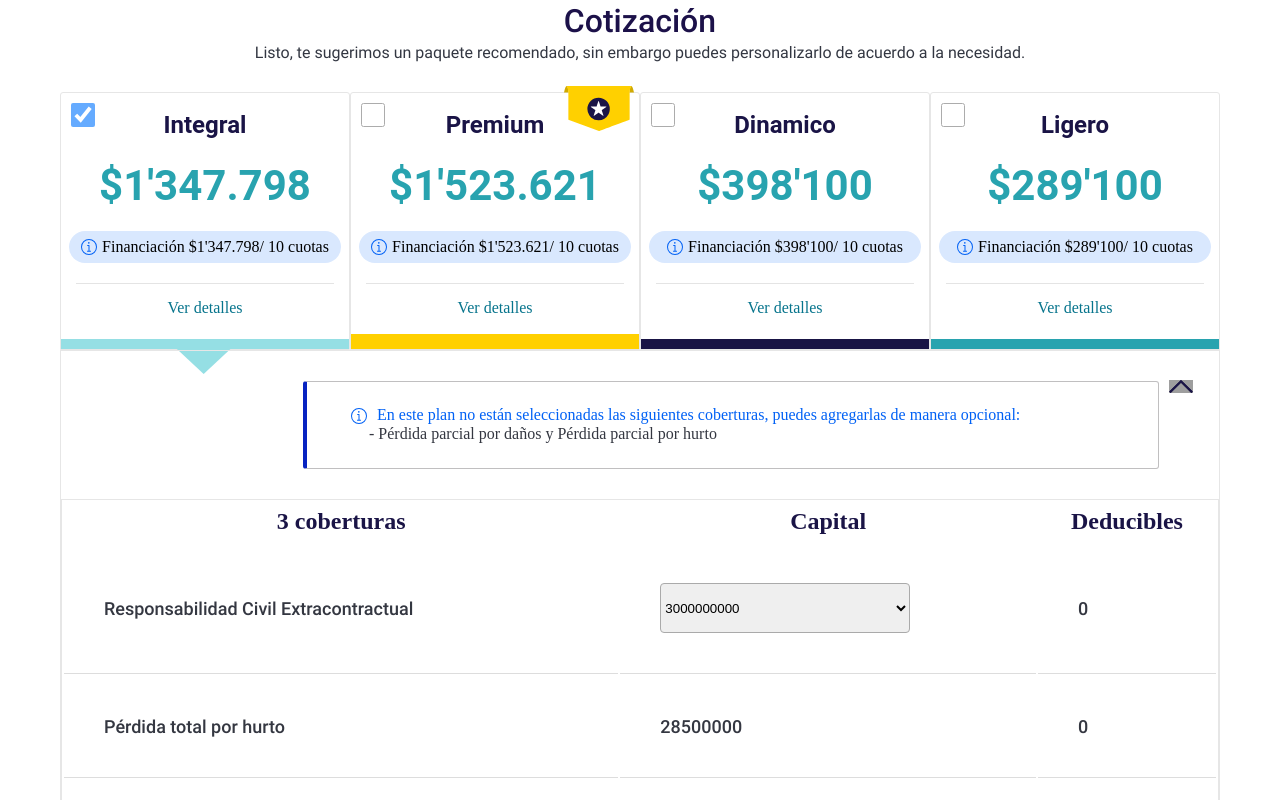
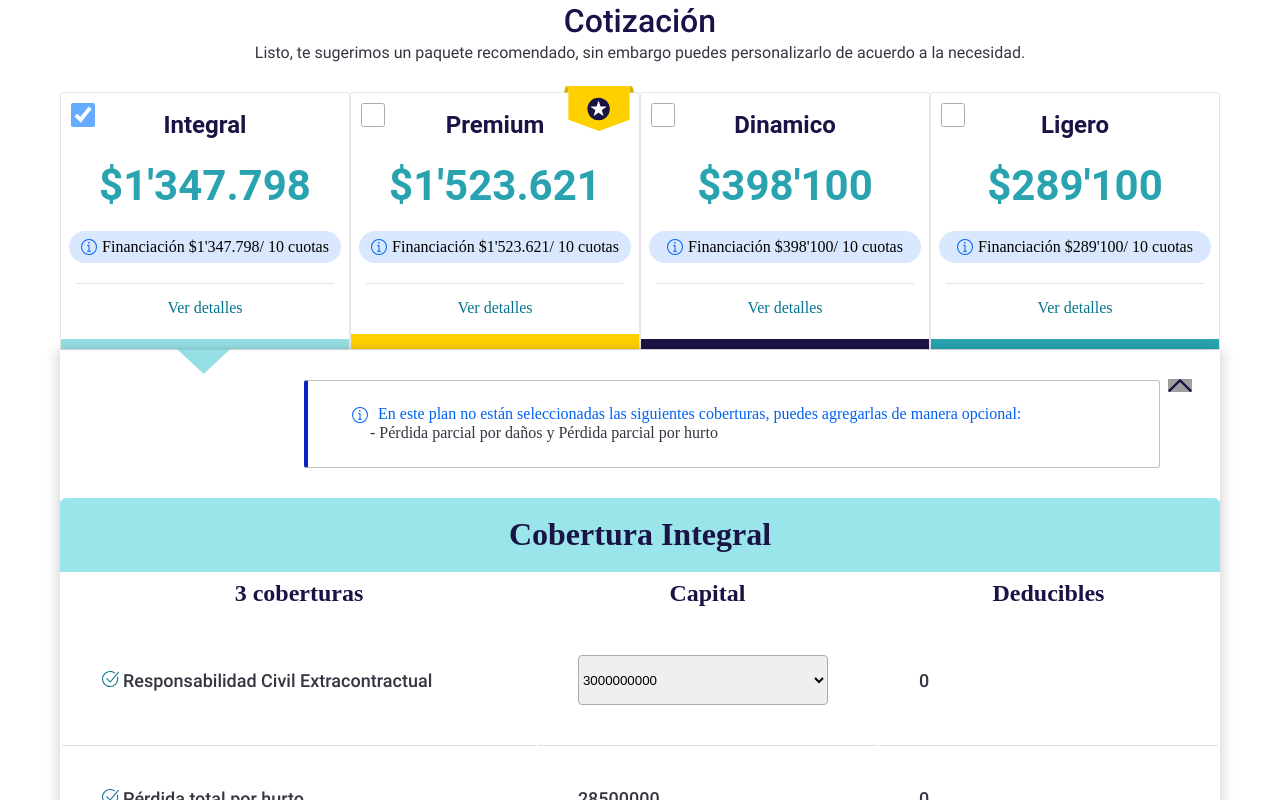
Before and after one commit to FedericoBenitezItConsultores/-opportunity-factory-practice-project, a React (Vite) app: page /price in a window 1280 px wide. Both pictures are taken after a click on the checkbox 83 px from the left and 115 px from the top of the page. Shown: the top 800 px of the page. Built offline with nearby package versions, Linux system fonts and the light colour scheme; grey boxes are pictures that could not be loaded.

Commit message:
[FEATURE] add the second table and update styles

```diff
--- a/src/components/molecules/tables-plans/InfPlans.jsx
+++ b/src/components/molecules/tables-plans/InfPlans.jsx
@@ -1,10 +1,12 @@
 import styles from "./styles.module.css";
 import img_financing from "../../../assets/svg/CombinedShape.svg";
 import img_arrow_down from "../../../assets/svg/flechitaArriba.svg";
-import TablesPlans from "./TablesPlans";
+import TableCobertura from "./TableCobertura";
+import TableAsistencia from "./TableAsistencia";
 export default function InfPlans({ plan }) {
+  console.log(plan);
   return (
-    <div className={styles.div_root}>
+    <div className={styles.div_root1}>
       <img
         className={styles.img_arrow_down}
         src={img_arrow_down}
@@ -41,7 +43,35 @@ export default function InfPlans({ plan }) {
           </p>
         </div>
       </div>
-      <TablesPlans plan={plan} />
+      {plan && (
+        <>
+          <div>
+            <div
+              style={{
+                backgroundColor: plan.styles_tables.bg,
+                color: plan.styles_tables.color,
+              }}
+              className={styles.title_table}
+            >
+              <h1>Cobertura {plan.name}</h1>
+            </div>
+            <TableCobertura plan={plan} />
+          </div>
+          <div>
+            <div
+              style={{
+                marginTop: "100px",
+                backgroundColor: plan.styles_tables.bg,
+                color: plan.styles_tables.color,
+              }}
+              className={styles.title_table}
+            >
+              <h1>Asistencias {plan.name}</h1>
+            </div>
+            <TableAsistencia plan={plan} />
+          </div>
+        </>
+      )}
     </div>
   );
 }
--- /dev/null
+++ b/src/components/molecules/tables-plans/TableAsistencia.jsx
@@ -0,0 +1,47 @@
+import styles from "./styles.module.css";
+import icon_done from "../../../assets/svg/icon_done.svg";
+
+export default function TableAsistencia({ plan }) {
+  if (!plan) return;
+  return (
+    <div className={styles.div_root}>
+      <table style={{ width: "100%", textAlign: "center" }}>
+        <thead className={styles.coverturas}>
+          <tr>
+            <th>Asistencia</th>
+            <th>Capital</th>
+          </tr>
+        </thead>
+
+        <tbody className={styles.tbody}>
+          {plan.asistencias.map((asistencia, index) => (
+            <tr key={index}>
+              <td className={styles.cell}>
+                {asistencia.typeCheck === "icon_done" && (
+                  <img src={icon_done} alt="" />
+                )}
+                {asistencia.typeCheck === "square" && (
+                  <span className={styles.square}> </span>
+                )}{" "}
+                {asistencia.asisitecia}
+              </td>
+              {asistencia.capital && typeof asistencia.capital === "number" ? (
+                <td className={styles.cell}>{asistencia.capital}</td>
+              ) : (
+                <td className={styles.cell}>
+                  {asistencia.capital && (
+                    <select className={styles.select}>
+                      {asistencia.capital?.map((item, idx) => (
+                        <option key={idx}>{item}</option>
+                      ))}
+                    </select>
+                  )}
+                </td>
+              )}
+            </tr>
+          ))}
+        </tbody>
+      </table>
+    </div>
+  );
+}
--- a/src/components/molecules/tables-plans/TablesPlans.jsx
+++ b/src/components/molecules/tables-plans/TableCobertura.jsx
@@ -1,5 +1,7 @@
 import styles from "./styles.module.css";
-export default function TablesPlans({ plan }) {
+import icon_done from "../../../assets/svg/icon_done.svg";
+export default function TableCobertura({ plan }) {
+  console.log(plan);
   if (!plan) return;
   return (
     <div className={styles.div_root}>
@@ -15,8 +17,15 @@ export default function TablesPlans({ plan }) {
         <tbody className={styles.tbody}>
           {plan.coberturas.map((cobertura, index) => (
             <tr key={index}>
-              <td className={styles.cell}>{cobertura.cobertura}</td>
-
+              <td className={styles.cell}>
+                {cobertura.typeCheck === "icon_done" && (
+                  <img src={icon_done} alt="" />
+                )}
+                {cobertura.typeCheck === "square" && (
+                  <span className={styles.square}> </span>
+                )}{" "}
+                {cobertura.cobertura}
+              </td>
               {cobertura.capital && typeof cobertura.capital === "number" ? (
                 <td className={styles.cell}>{cobertura.capital}</td>
               ) : (
@@ -30,7 +39,20 @@ export default function TablesPlans({ plan }) {
                   )}
                 </td>
               )}
-              <td className={styles.cell}>{cobertura.deducibles}</td>
+              {cobertura.deducibles &&
+              typeof cobertura.deducibles === "number" ? (
+                <td className={styles.cell}>{cobertura.deducibles}</td>
+              ) : (
+                <td className={styles.cell}>
+                  {cobertura.deducibles && (
+                    <select className={styles.select}>
+                      {cobertura.deducibles?.map((item, idx) => (
+                        <option key={idx}>{item}</option>
+                      ))}
+                    </select>
+                  )}
+                </td>
+              )}
             </tr>
           ))}
         </tbody>
--- a/src/components/molecules/tables-plans/styles.module.css
+++ b/src/components/molecules/tables-plans/styles.module.css
@@ -1,6 +1,12 @@
+.div_root1 {
+  position: relative;
+  box-shadow: -5px 0 10px rgba(0, 0, 0, 0.115), 5px 0 10px rgba(0, 0, 0, 0.115);
+}
+
 .div_root {
-  border: 1px #e6e6e6 solid;
-  min-height: 200em;
+  border-top: none !important;
+  /* border: 1px #e6e6e6 solid; */
+  /* min-height: 200em; */
   position: relative;
 }
 
@@ -17,7 +23,6 @@
   left: 447px;
   width: 737px;
   height: 19px;
-
   letter-spacing: var(--unnamed-character-spacing-0);
   color: var(--unnamed-color-0061f5);
   text-align: left;
@@ -64,8 +69,7 @@
   width: 24px;
   height: 13px;
   /* UI Properties */
-  background: transparent url("img/Icon-Arrow down.png") 0% 0% no-repeat
-    padding-box;
+  background: transparent url("img/Icon-Arrow down.png") 0% 0% no-repeat padding-box;
   opacity: 1;
 }
 
@@ -77,6 +81,7 @@
   width: 249px;
   height: 39px;
 }
+
 .tbody {
   width: 380px;
   height: 24px;
@@ -99,9 +104,56 @@
   border: 1px solid #aaa;
   border-radius: 4px;
 }
+
 .fallo {
   display: flex;
   margin-right: 30px;
   justify-content: flex-end;
   padding: 30px;
 }
+
+.title_table {
+  /* Layout Properties */
+  top: 738px;
+  left: 189px;
+  width: 100%;
+  height: 74px;
+  display: flex;
+  justify-content: center;
+  align-items: center;
+  /* UI Properties */
+  background: var(--unnamed-color-99e5ea) 0% 0% no-repeat padding-box;
+  background: #99E5EA 0% 0% no-repeat padding-box;
+  border-radius: 6px 6px 0px 0px;
+  opacity: 1;
+}
+
+.title_table h1 {
+  /* Layout Properties */
+  top: 856px;
+  left: 261px;
+  width: 918px;
+  height: 39px;
+  /* UI Properties */
+  letter-spacing: var(--unnamed-character-spacing-0);
+  color: var(--unnamed-color-fff4f5);
+  text-align: center;
+  letter-spacing: 0px;
+  opacity: 1;
+}
+
+.square {
+  /* Layout Properties */
+  margin-right: 10px;
+  width: 8px;
+  /* height: 5px !important; */
+  padding: 0px 8px;
+  font-size: 13px;
+  /* UI Properties */
+  background: var(--unnamed-color-ffffff) 0% 0% no-repeat padding-box;
+  border: 1px solid var(--unnamed-color-707070);
+  background: #FFFFFF 0% 0% no-repeat padding-box;
+  border: 1px solid #707070;
+  opacity: 1;
+  border-radius: 2px;
+}
--- a/src/components/organisms/PlansPrice.jsx
+++ b/src/components/organisms/PlansPrice.jsx
@@ -18,9 +18,6 @@ export default function PlansPrice() {
         ))}
       </div>
       <InfPlans plan={planSelect} />
-      <div className={styles.div_table}>
-        <h1>{planSelect?.name}</h1>
-      </div>
     </div>
   );
 }
--- a/src/utils/plans.js
+++ b/src/utils/plans.js
@@ -11,12 +11,16 @@ export const plans = [
       color: "#95DFE4",
       height: 10,
     },
+    styles_tables: {
+      bg: "#99E5EA",
+      color: " #1A1446",
+    },
     coberturas: [
       {
         typeCheck: "icon_done",
         cobertura: "Responsabilidad Civil Extracontractual",
-        capital: [3000000000],
-        deducibles:  0,
+        capital: [3000000000, 16090000, 28000000, 12000000, 3402000, 2100000],
+        deducibles: 0,
       },
       {
         typeCheck: "icon_done",
@@ -34,13 +38,13 @@ export const plans = [
         typeCheck: "icon_done",
         cobertura: "Pérdida parcial daños",
         capital: 28500000,
-        deducibles: [950000],
+        deducibles: [950000, 16090000, 28000000, 12000000, 3402000, 2100000],
       },
       {
         typeCheck: "icon_done",
         cobertura: "Pérdida parcial hurto",
         capital: 28500000,
-        deducibles: [950000],
+        deducibles: [950000, 16090000, 28000000, 12000000, 3402000, 2100000],
       },
       {
         typeCheck: "icon_done",
@@ -97,11 +101,15 @@ export const plans = [
       color: "#FFD000",
       height: 15,
     },
+    styles_tables: {
+      bg: "#FFD000 ",
+      color: " #1A1446",
+    },
     coberturas: [
       {
         typeCheck: "icon_done",
         cobertura: "Responsabilidad Civil Extracontractual",
-        capital: [3000000000],
+        capital: [3000000000, 16090000, 28000000, 12000000, 3402000, 2100000],
         deducibles: 0,
       },
       {
@@ -120,13 +128,13 @@ export const plans = [
         typeCheck: "icon_done",
         cobertura: "Pérdida parcial daños",
         capital: 28500000,
-        deducibles: [950000],
+        deducibles: [950000, 16090000, 28000000, 12000000, 3402000, 2100000],
       },
       {
         typeCheck: "icon_done",
         cobertura: "Pérdida parcial hurto",
         capital: 28500000,
-        deducibles: [950000],
+        deducibles: [950000, 16090000, 28000000, 12000000, 3402000, 2100000],
       },
       {
         typeCheck: "icon_done",
@@ -222,11 +230,15 @@ export const plans = [
       color: "#191445",
       height: 10,
     },
+    styles_tables: {
+      bg: "#1A1446  ",
+      color: " #FFFFFF",
+    },
     coberturas: [
       {
         typeCheck: "icon_done",
         cobertura: "Responsabilidad Civil Extracontractual",
-        capital: [3000000000],
+        capital: [3000000000, 16090000, 28000000, 12000000, 3402000, 2100000],
         deducibles: 0,
       },
       {
@@ -245,13 +257,13 @@ export const plans = [
         typeCheck: "square",
         cobertura: "Pérdida parcial daños",
         capital: 28500000,
-        deducibles: [950000],
+        deducibles: [950000, 16090000, 28000000, 12000000, 3402000, 2100000],
       },
       {
         typeCheck: "square",
         cobertura: "Pérdida parcial hurto",
         capital: 28500000,
-        deducibles: [950000],
+        deducibles: [950000, 16090000, 28000000, 12000000, 3402000, 2100000],
       },
       {
         typeCheck: "square",
@@ -348,11 +360,15 @@ export const plans = [
       color: "#28A3AF",
       height: 10,
     },
+    styles_tables: {
+      bg: "#28A3AF   ",
+      color: " #FFF4F5",
+    },
     coberturas: [
       {
         typeCheck: "icon_done",
         cobertura: "Responsabilidad Civil Extracontractual",
-        capital: [3000000000],
+        capital: [3000000000, 16090000, 28000000, 12000000, 3402000, 2100000],
         deducibles: 0,
       },
       {
@@ -371,13 +387,13 @@ export const plans = [
         typeCheck: "icon_done",
         cobertura: "Pérdida parcial daños",
         capital: 28500000,
-        deducibles: [950000],
+        deducibles: [950000, 16090000, 28000000, 12000000, 3402000, 2100000],
       },
       {
         typeCheck: "icon_done",
         cobertura: "Pérdida parcial hurto",
         capital: 28500000,
-        deducibles: [950000],
+        deducibles: [950000, 16090000, 28000000, 12000000, 3402000, 2100000],
       },
       {
         typeCheck: "icon_done",
```
Also changed, not shown: src/assets/png/square.png (added), src/assets/svg/icon_done.svg (added).
